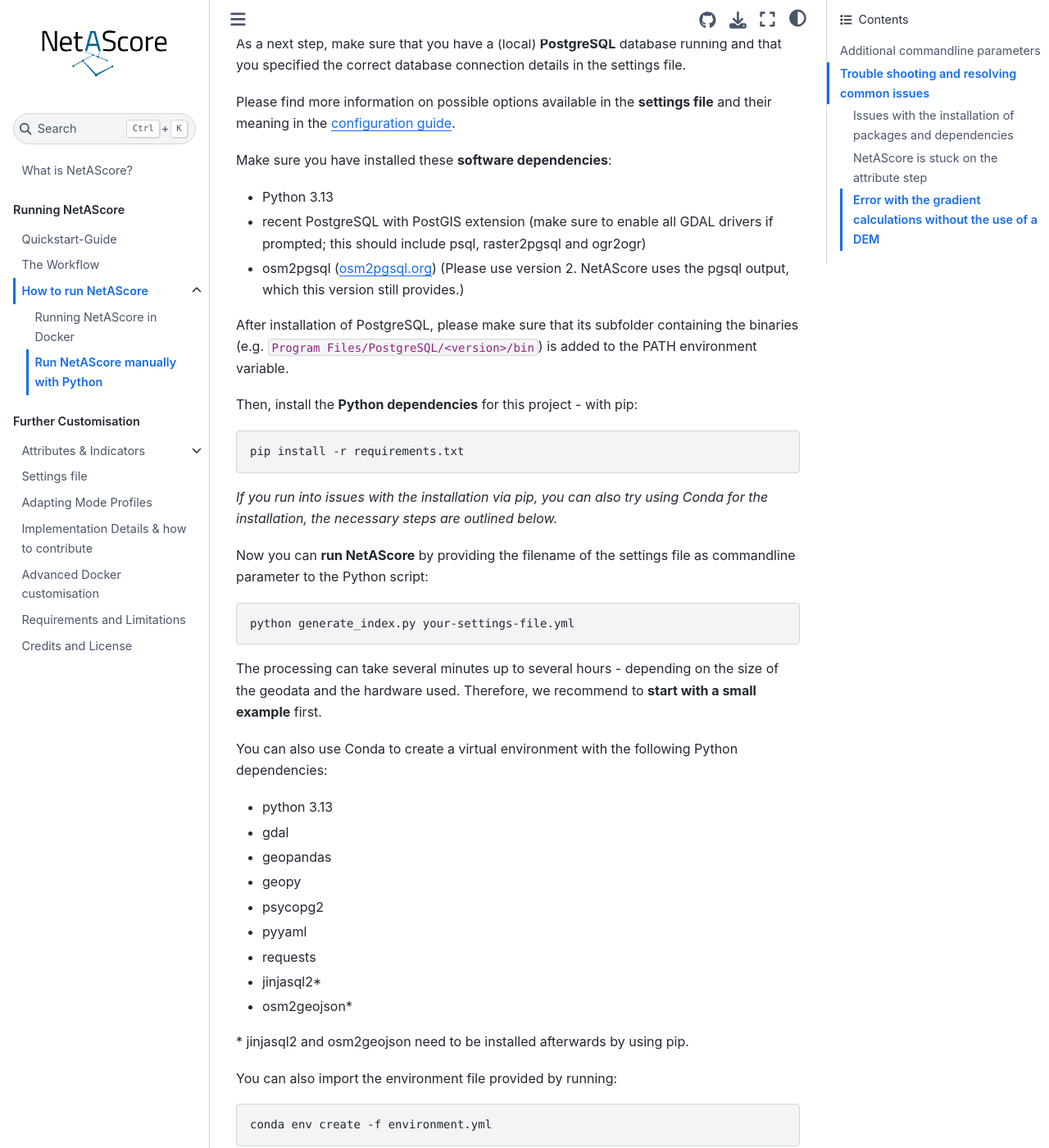
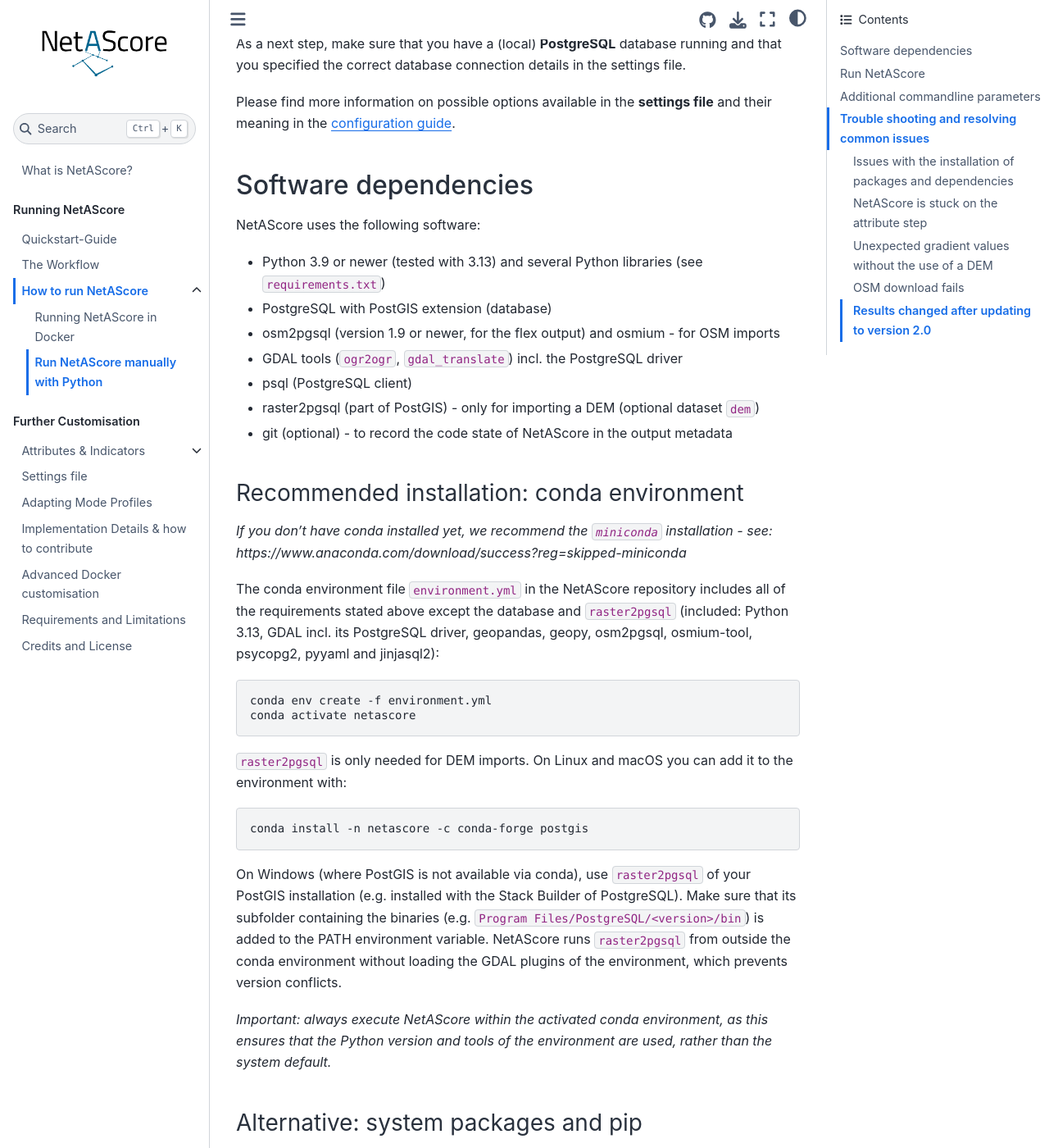
Before and after one commit to plus-mobilitylab/netascore-documentation, a Jupyter Book: the page built from Run-NetAScore-manually-with-Python.md, in a window 1280 px wide and 1400 px high, scrolled down 437 px. Shown: the whole window at 82% size. Built offline with Jupyter Book 1.0.4 settings and Sphinx 7.4.7 and the Sphinx Book theme 1.1.4, drawn with Linux system fonts in a browser that asks for light colours; some of the changed text lies outside the part shown.

Commit message:
updated docs for V2.0

````diff
--- a/Run-NetAScore-manually-with-Python.md
+++ b/Run-NetAScore-manually-with-Python.md
@@ -8,77 +8,81 @@
 
 Please find more information on possible options available in the **settings file** and their meaning in the [configuration guide](Configuration-of-the-settings).
 
-Make sure you have installed these **software dependencies**:
+## Software dependencies
 
-- Python 3.13
-- recent PostgreSQL with PostGIS extension (make sure to enable all GDAL drivers if prompted; this should include psql, raster2pgsql and ogr2ogr)
-- osm2pgsql ([osm2pgsql.org](https://osm2pgsql.org/doc/install.html)) (Please use version 2. NetAScore uses the pgsql output, which this version still provides.)
+NetAScore uses the following software:
 
-After installation of PostgreSQL, please make sure that its subfolder containing the binaries (e.g. `Program Files/PostgreSQL/<version>/bin`) is added to the PATH environment variable.
+- Python 3.9 or newer (tested with 3.13) and several Python libraries (see `requirements.txt`)
+- PostgreSQL with PostGIS extension (database)
+- osm2pgsql (version 1.9 or newer, for the flex output) and osmium - for OSM imports
+- GDAL tools (`ogr2ogr`, `gdal_translate`) incl. the PostgreSQL driver
+- psql (PostgreSQL client)
+- raster2pgsql (part of PostGIS) - only for importing a DEM (optional dataset `dem`)
+- git (optional) - to record the code state of NetAScore in the output metadata
 
-Then, install the **Python dependencies** for this project - with pip:
+### Recommended installation: conda environment
+
+*If you don't have conda installed yet, we recommend the `miniconda` installation - see: https://www.anaconda.com/download/success?reg=skipped-miniconda*
+
+The conda environment file `environment.yml` in the NetAScore repository includes all of the requirements stated above except the database and `raster2pgsql` (included: Python 3.13, GDAL incl. its PostgreSQL driver, geopandas, geopy, osm2pgsql, osmium-tool, psycopg2, pyyaml and jinjasql2):
+
+```bash
+conda env create -f environment.yml
+conda activate netascore
+```
+
+`raster2pgsql` is only needed for DEM imports. On Linux and macOS you can add it to the environment with:
+
+```bash
+conda install -n netascore -c conda-forge postgis
+```
+
+On Windows (where PostGIS is not available via conda), use `raster2pgsql` of your PostGIS installation (e.g. installed with the Stack Builder of PostgreSQL). Make sure that its subfolder containing the binaries (e.g. `Program Files/PostgreSQL/<version>/bin`) is added to the PATH environment variable. NetAScore runs `raster2pgsql` from outside the conda environment without loading the GDAL plugins of the environment, which prevents version conflicts.
+
+*Important: always execute NetAScore within the activated conda environment, as this ensures that the Python version and tools of the environment are used, rather than the system default.*
+
+### Alternative: system packages and pip
+
+Install osm2pgsql, osmium, GDAL (incl. Python bindings), and the PostgreSQL / PostGIS client tools with the package manager of your system or using graphical installers. Then install the **Python dependencies** with pip:
 
 ```bash
 pip install -r requirements.txt
 ```
 
-*If you run into issues with the installation via pip, you can also try using Conda for the installation, the necessary steps are outlined below.*
+This is how the Docker image is built. Note: the Python package `gdal` needs to match the GDAL version installed on your system (e.g. `pip install gdal==$(gdal-config --version)`).
+
+## Run NetAScore
 
 Now you can **run NetAScore** by providing the filename of the settings file as commandline parameter to the Python script:
 
 ```bash
-python generate_index.py your-settings-file.yml
+python generate_index.py data/your-settings-file.yml
 ```
+
+Mode profile files are looked up in the directory of the settings file. The settings file may also be located outside the `data` directory. Input files referenced in the settings are always read from the `data` directory, and results are written there.
 
 The processing can take several minutes up to several hours - depending on the size of the geodata and the hardware used. Therefore, we recommend to **start with a small example** first.
 
-You can also use Conda to create a virtual environment with the following Python dependencies:
-
-- python 3.13
-- gdal
-- geopandas
-- geopy
-- psycopg2
-- pyyaml
-- requests
-- jinjasql2\*
-- osm2geojson\*
-
-\* jinjasql2 and osm2geojson need to be installed afterwards by using pip.
-
-You can also import the environment file provided by running:
-
-```bash
-conda env create -f environment.yml
-```
-
-Afterwards activate the environment netascore:
-
-```bash
-conda activate netascore
-```
-
-You can now run NetAScore, using the prompt described above.
-*An important thing to note here, is to execute the command within conda, as this ensures that the python version within the environment is used, rather than the system default.*
-
-If you want to manually install the requirements using conda, install the packages in the order given in `requirements.txt`.
+At the start, NetAScore prints its version and code state (Git branch and commit). At the end of a run, a summary is printed.
 
 ## Additional commandline parameters
 
-If you want to re-run the pipeline, but **skip certain steps**, use the **`--skip`** flag with a list of steps you want to skip:  `import`, `network`, `attributes`, `optional`, `index`, `export` (the steps are explained in detail in this readme file). In the following example, `import`, `network` and `attributes` are skipped. `optional` (if that section is present in the settings file), `index` and `export` still run:
+If you want to re-run the pipeline, but **skip certain steps**, use the **`--skip`** flag with a list of steps you want to skip. The steps are executed in this order: `import`, `network`, `optional`, `attributes`, `index`, `export` (the steps are explained in detail in [The Workflow](The-workflow)). In the following example, `import`, `network` and `optional` are skipped. `attributes`, `index` and `export` still run:
 
 ```bash
-python generate_index.py your-settings-file.yml --skip import network attributes
+python generate_index.py data/your-settings-file.yml --skip import network optional
 ```
 
+If you change `buffer` or `clip` and skip the import step, NetAScore reports an error if the imported OSM data does not cover the new clip area. In that case, run the import step again.
+
 If you want to get more (or less) detailed **log outputs**, set the **`--loglevel`** flag to one of the following levels:
-`1` = MajorInfo, `2` = Info (default), `3` = Detailed, `4` = Debug
+`1` = MajorInfo, `2` = Info (default), `3` = Detailed, `4` = Debug. Warnings and errors are always shown. Internal messages are only shown at log level `3` or `4`.
 
 ## Trouble shooting and resolving common issues
 
 ### Issues with the installation of packages and dependencies
 
-If you have issues with the execution after installation or with installing any of the packages directly, make sure to check  versions of the packages installed in your environment and that you installed them in the right order. If the order of installation was changed, it may be that some of the versions specified were overwritten by the installation of another package.
+If you have issues with the execution after installation or with installing any of the packages directly, make sure to check versions of the packages installed in your environment. We recommend the conda environment (`environment.yml`), as it contains matching versions of GDAL, osm2pgsql and osmium.
 
 If you are executing the program from the command line, make sure you have the virtual environment activated and the are using the right python version. Otherwise you may encounter some conflicts, as NetAScore may default to use the system-wide installation of Python, rather than the one specified within the virtual environment.
 
@@ -86,6 +90,14 @@
 
 If you encounter the calculations to be much slower than expected (for reference: Salzburg state rougly takes 10-15 minutes, the entirety of austria takes 1-2 hours), make sure that you put in a valid metric coordinate system for the `target_srid` in the `settings-file`. If an invalid or unfit coordinate system is provided, this error may occur.
 
-### Error with the gradient calculations without the use of a DEM
+### Unexpected gradient values without the use of a DEM
 
-If you ran NetAScore with a local database, make sure there is no other DEM for a different area of interest in the database, that may be used unknowingly. Either specify another DEM you want to use for your area of interest or specify to not include one in the [mode-profiles](Mode-profiles).
+Datasets imported into the shared data schema of the database (e.g. a DEM imported for another case) are used by all cases, if they cover the network. If you ran NetAScore with a local database, check the layer `meta_datasets` of the output GeoPackage: it lists the input datasets used and their origin. Either specify another DEM you want to use for your area of interest or specify to not include the gradient in the [mode-profiles](Mode-profiles).
+
+### OSM download fails
+
+If the Overpass API servers are overloaded, OSM downloads may fail. NetAScore tries several servers and reports the errors. Areas larger than 1500 km² should not be downloaded via the Overpass API (setting `max_download_area`). In both cases, download an OSM extract (e.g. from [Geofabrik](https://download.geofabrik.de)), save it to the `data` directory and provide it as `filename` in the `import` section. Keep `place_name`, `bbox` or `aoi_filename` to clip the extract to your area of interest.
+
+### Results changed after updating to version 2.0
+
+NetAScore 2.0 imports OSM data with the flex output of osm2pgsql. After updating, run the import step again for existing OSM data. Also, mode profiles and settings files from version 1.x need to be updated (`version: 2.0`, gradient classes, new parking values). See the [changelog](https://github.com/plus-mobilitylab/netascore/blob/main/CHANGELOG.md) for all changes.
````
